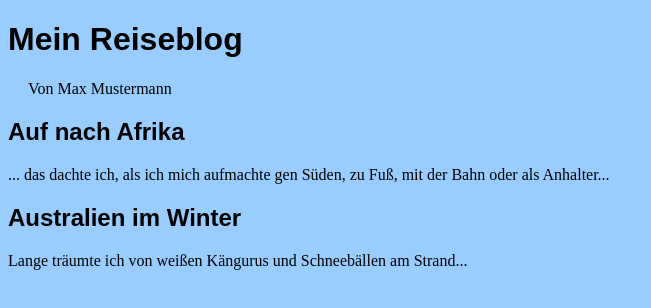
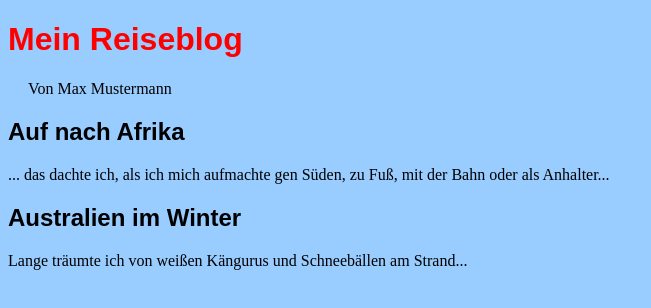
Before and after one commit to twentySeven7/WebProgrammmierung, a plain HTML site: page Blatt2Aufgabe10-13/index.html in a window 1280 px wide. Shown: the whole page, without its empty margins (0-651 px from the left). Drawn offline with Linux system fonts and the light colour scheme.

Commit message:
Blatt 2: Aufgabe 13 fertig

```diff
--- a/Blatt2Aufgabe10/index.html
+++ b/Blatt2Aufgabe10-13/index.html
@@ -3,11 +3,11 @@
     <head>
         <link rel="stylesheet" href="stylesheet.css" type="text/css">
         <meta charset="utf-8">
-        <title>Mein Reiseblog</title>
+        <title >Mein Reiseblog</title>
 
     </head>
     <body>
-        <h1 class = "ueberschriftArial">Mein Reiseblog</h1>
+        <h1 class = "ueberschriftArial" style="color: red">Mein Reiseblog</h1>
         <p id="autor">Von Max Mustermann</p>
         <article>
             <h2 class="ueberschriftArial">Auf nach Afrika</h2>
```
Also changed, not shown: Blatt2Aufgabe10-13/stylesheet.css (renamed from Blatt2Aufgabe10/stylesheet.css).
